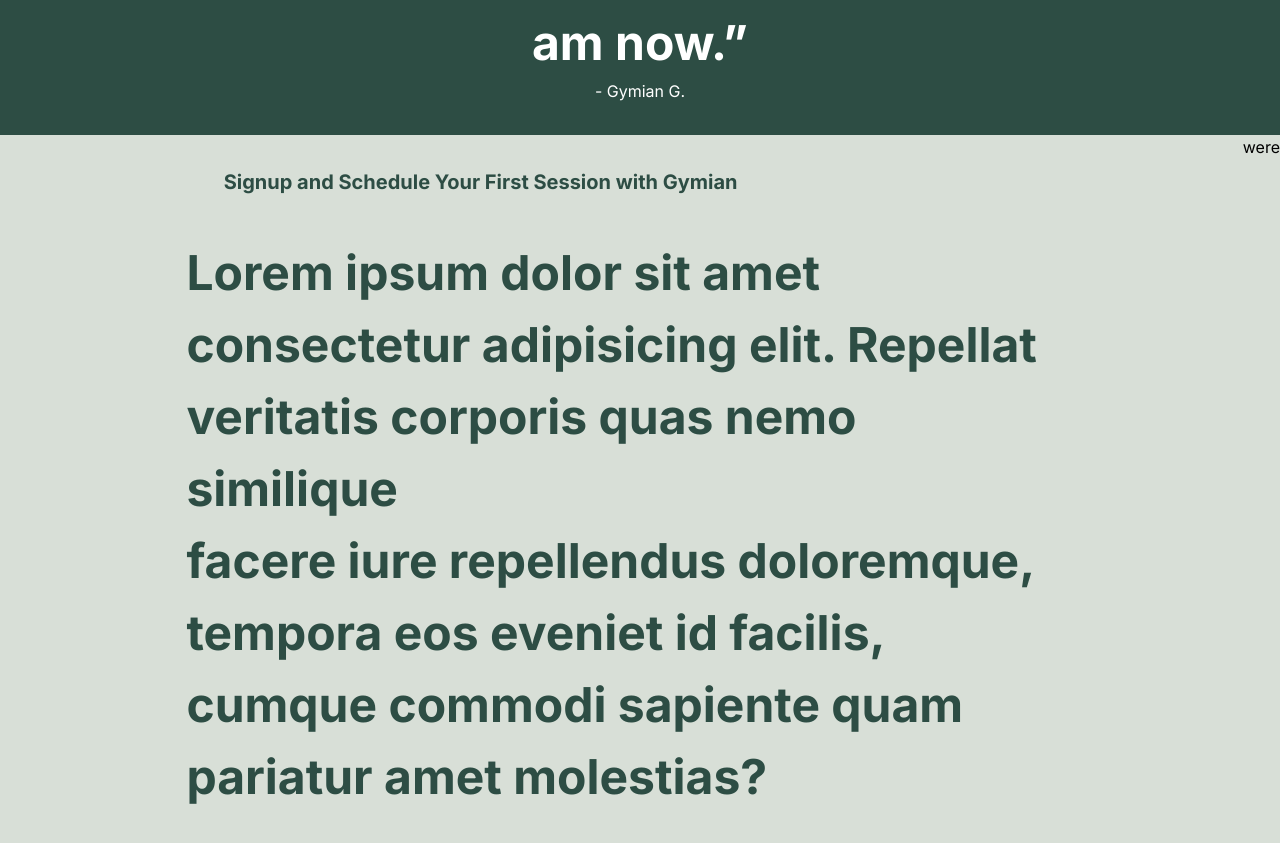
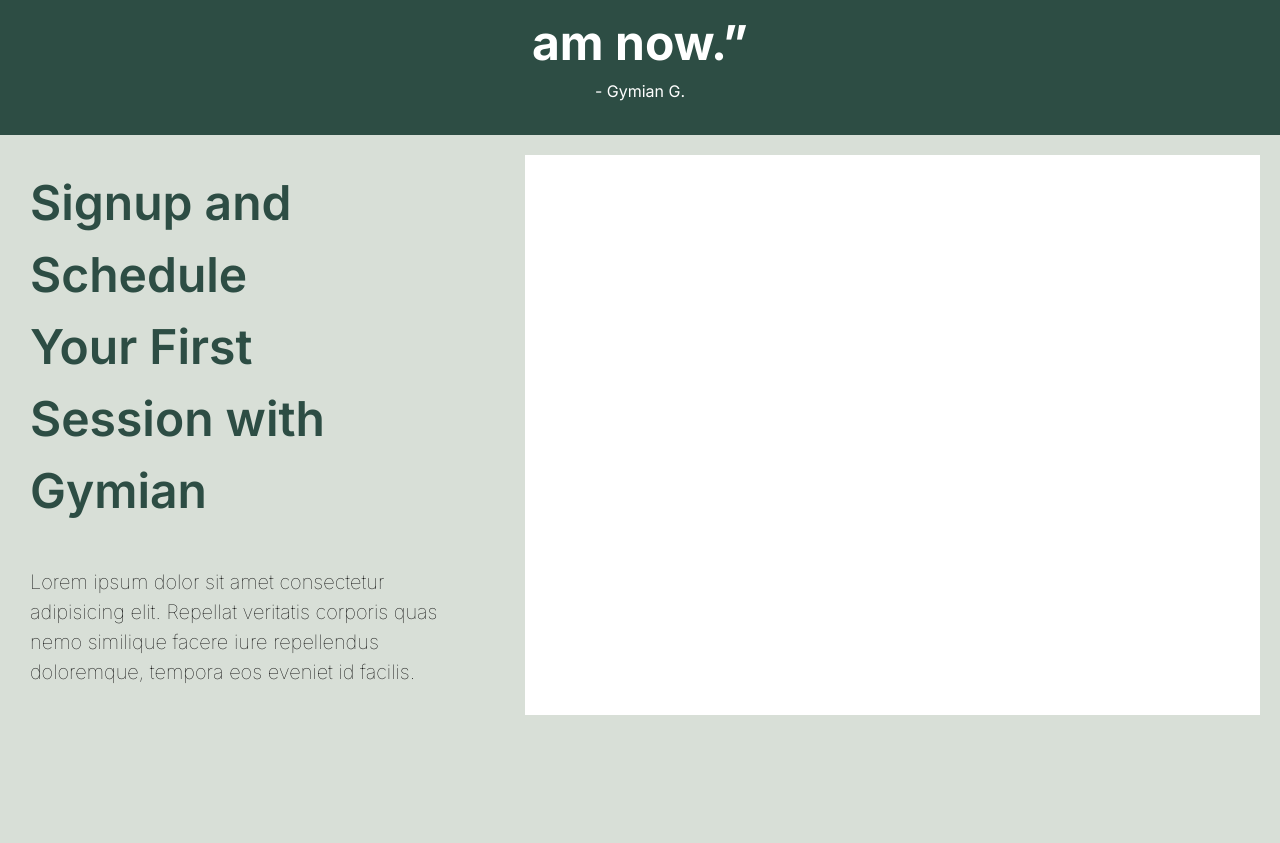
Before and after one commit to etimexo/Design-agency, a Next.js app: page /signup in a window 1280 px wide. Shown: the part 3041-3884 px from the top of the page. After the commit the page ends 3806 px from the top, so only its background shows below. Built offline with nearby package versions, Linux system fonts and the light colour scheme.

Commit message:
Refactor Booking component

```diff
--- a/src/app/components/Booking.css
+++ b/src/app/components/Booking.css
@@ -5,5 +5,44 @@
     padding: 0;
     margin: 0;
     /* justify-content: space-between; */
+}
+.booking1 .sign-h {
+    font-weight: 600;
+    text-align: left;
+    font-size: 30px;
+    padding-left: 30px;
+}
+.booking1 .p {
+    color: black;
+    font-size: 15px;
+    padding-left: 30px;
+}
+.booking .row .col2 {
+    min-height: 70vh;
+    width: 84%;
+    margin: 10px auto;
+    background-color: #fff;
+}
 
+@media only screen and (min-width: 700px) {
+    .booking .row {
+        display: flex;
+    }
+    .booking .row .col1 .sign-h {
+        font-size: 700;
+        font-size: 3rem;
+    }
+    .booking .row .col1 .p {
+        font-weight: lighter;
+        font-size: 20px;
+    }
+    .booking .row .col1 {
+        /* border: 1px solid red; */
+        width: 60%;
+    }
+    .booking .row .col2 {
+        /* width: 70%; */
+        margin-top: 20px;
+        margin-right: 20px;
+    }
 }
--- a/src/app/components/Booking.jsx
+++ b/src/app/components/Booking.jsx
@@ -1,22 +1,36 @@
-import React from 'react';
+import React from "react";
 import "../components/Booking.css";
-import Booking1 from './Booking1';
-import Booking2 from './Booking2';
+import Booking1 from "./Booking1";
+import Booking2 from "./Booking2";
+import Footer from "./Footer";
 
 export default function Booking() {
   return (
-    <div className='booking'>
-      <Booking1 />
-      {/* <div className="booking1">
-      <h1 className="sign-h">Signup and Schedule Your First Session with Gymian</h1>
-      <p>
-        Lorem ipsum dolor sit amet consectetur adipisicing elit. Repellat
-        veritatis corporis quas nemo similique <br />
-        facere iure repellendus doloremque, tempora eos eveniet id facilis,{" "}
-        <br /> cumque commodi sapiente quam pariatur amet molestias?
-      </p>
-    </div> */}
-      <Booking2 />
-    </div>
-  )
+    <>
+      <div className="booking">
+        {/* <Booking1 /> */}
+        <div className="row">
+          <div className="col1">
+            <div className="booking1">
+              <h1 className="sign-h">
+                Signup and Schedule <br />
+                Your First Session with Gymian
+              </h1>
+              <p className="p">
+                Lorem ipsum dolor sit amet consectetur adipisicing elit.
+                Repellat veritatis corporis quas nemo similique facere iure
+                repellendus doloremque, tempora eos eveniet id facilis.
+              </p>
+            </div>
+          </div>
+          <div className="col2">
+
+          </div>
+        </div>
+
+        {/* <Booking2 /> */}
+      </div>
+      {/* <Footer /> */}
+    </>
+  );
 }
--- a/src/app/components/Booking2.jsx
+++ b/src/app/components/Booking2.jsx
@@ -5,7 +5,7 @@
 export default function Booking2() {
   return (
     <div className='booking2'>
-      were
+
     </div>
   )
 }
--- a/src/app/components/Footer.css
+++ b/src/app/components/Footer.css
@@ -7,8 +7,15 @@
 footer p {
     text-align: left;
 }
-footer a {
+footer .touch {
+    /* background-color: yellow; */
     text-align: left;
+}
+footer .touch a {
+    /* margin-left: -200px; */
+    /* font-size: 3rem; */
+    /* border: 1px solid red; */
+    color: var(--h-color);
 }
 .name {
     font-size: 2rem;
--- a/src/app/page.jsx
+++ b/src/app/page.jsx
@@ -6,6 +6,7 @@
 import Newsletter from "./components/Newsletter";
 import Booking from "./components/Booking";
 import Footer from "./components/Footer";
+import Booking1 from "./components/Booking1";
 import Process from "./components/Process";
 
 export default function page() {
@@ -16,7 +17,6 @@
       <Other />
       <Cta />
       <Newsletter />
-      <Booking />
       <Footer  />
 
     </body>
```
